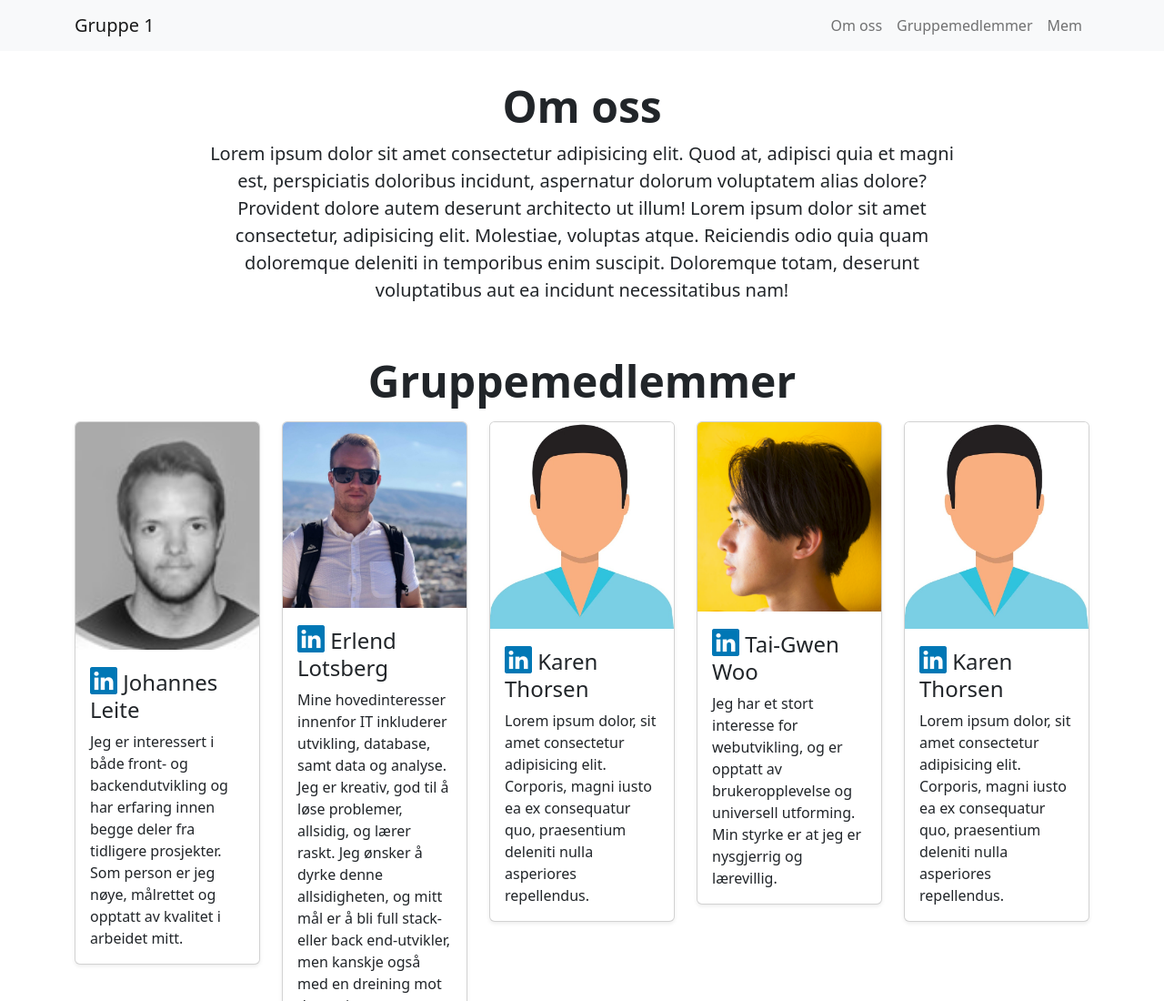
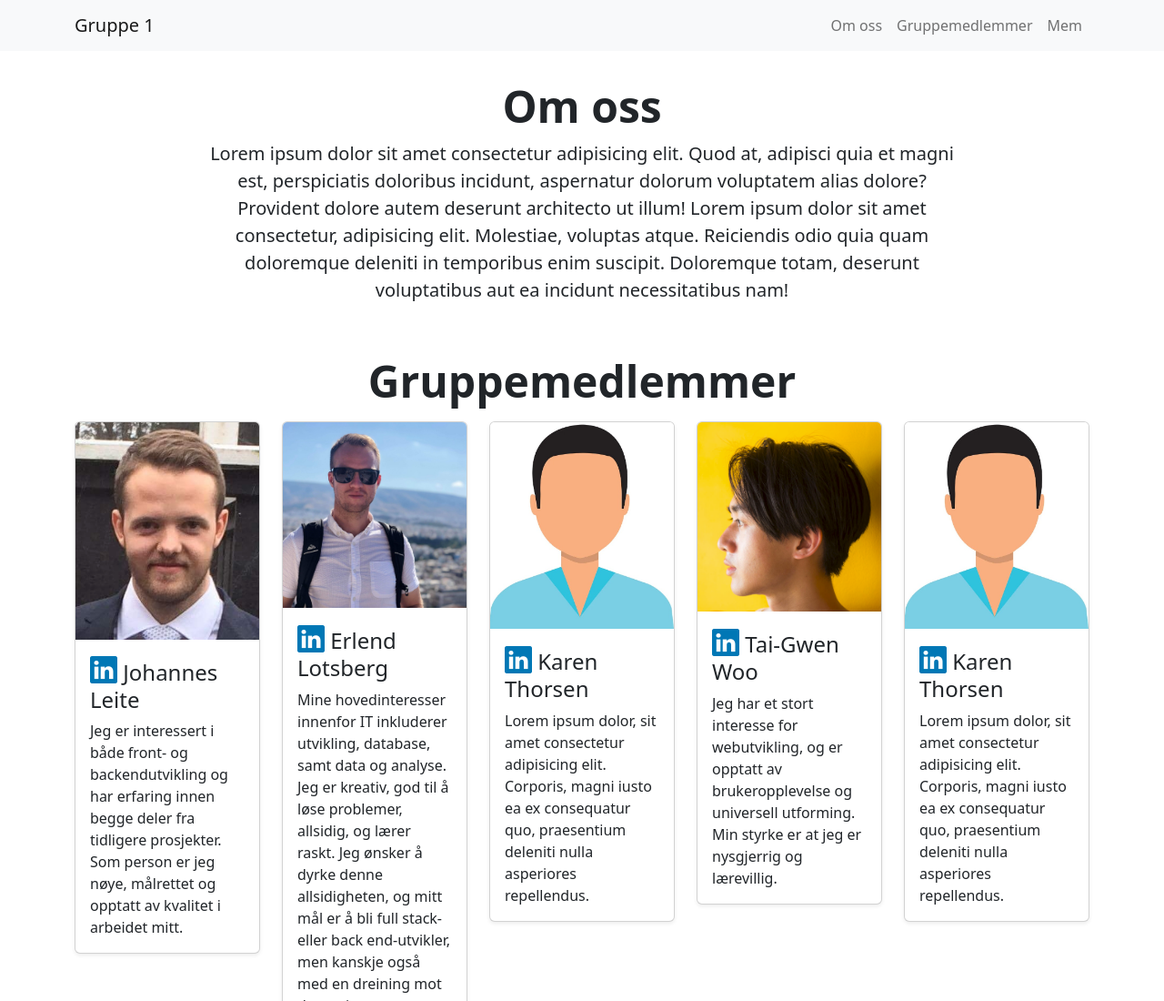
Before and after one commit to uiagruppe1/uiagruppe1.github.io, a plain HTML site: page index.html in a window 1280 px wide. Shown: the top 1100 px of the page at 91% size. Drawn offline with nearby package versions, Linux system fonts and the light colour scheme.

Commit message:
endret bilde

```diff
--- a/index.html
+++ b/index.html
@@ -48,7 +48,7 @@
       <div class="row justify-content-between">
         <div class="col">
           <div class="card shadow-sm">
-            <img class="card-img-top" src="img/johannes.jpg" alt="Card image">
+            <img class="card-img-top" src="img/johannes.png" alt="Card image">
             <div class="card-body">
               <h4 class="card-title">
                 <a href="https://www.linkedin.com/in/johannesleite/"><i class="bi-linkedin linkedInBtn"></i></a>
```
Also changed, not shown: img/johannes.jpg (deleted), img/johannes.png (added).
